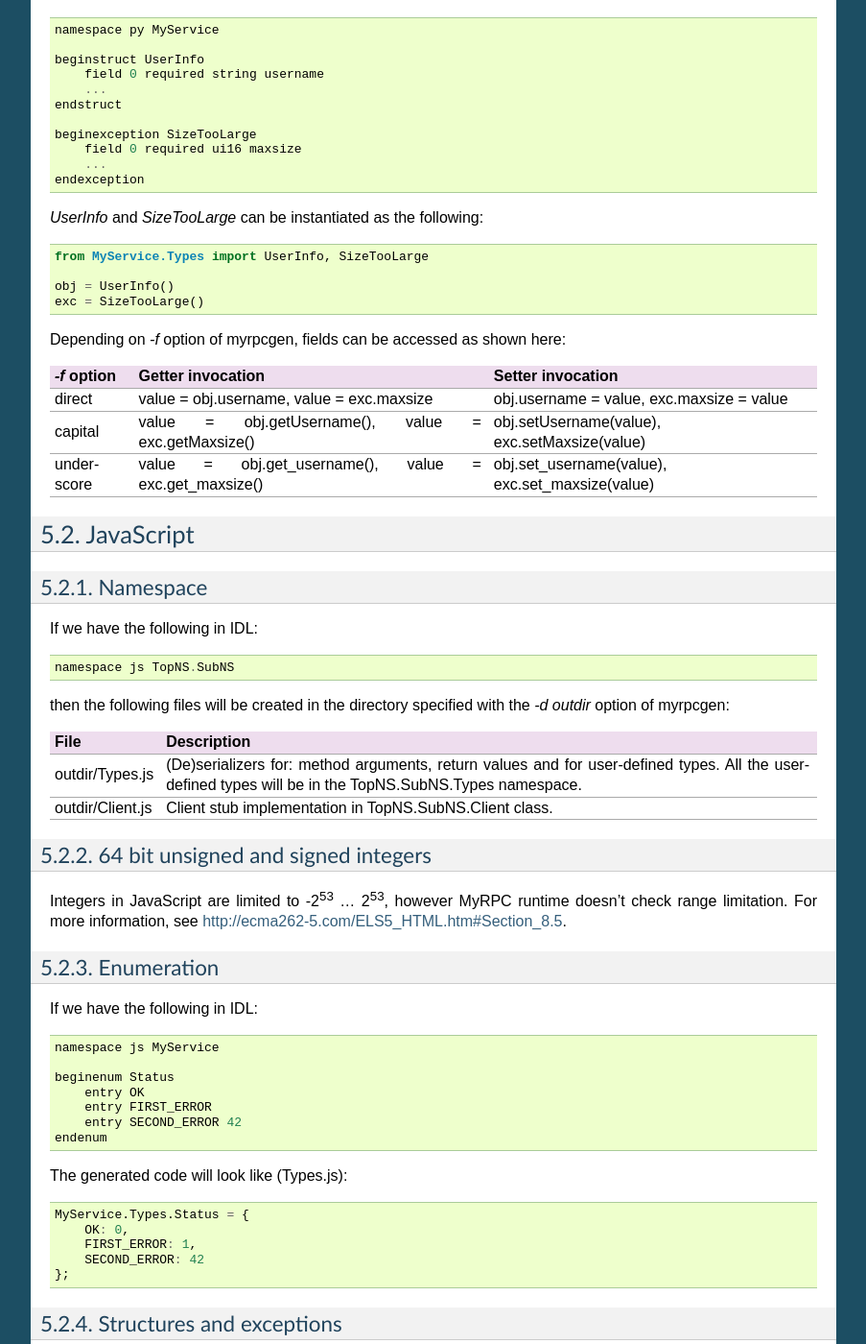
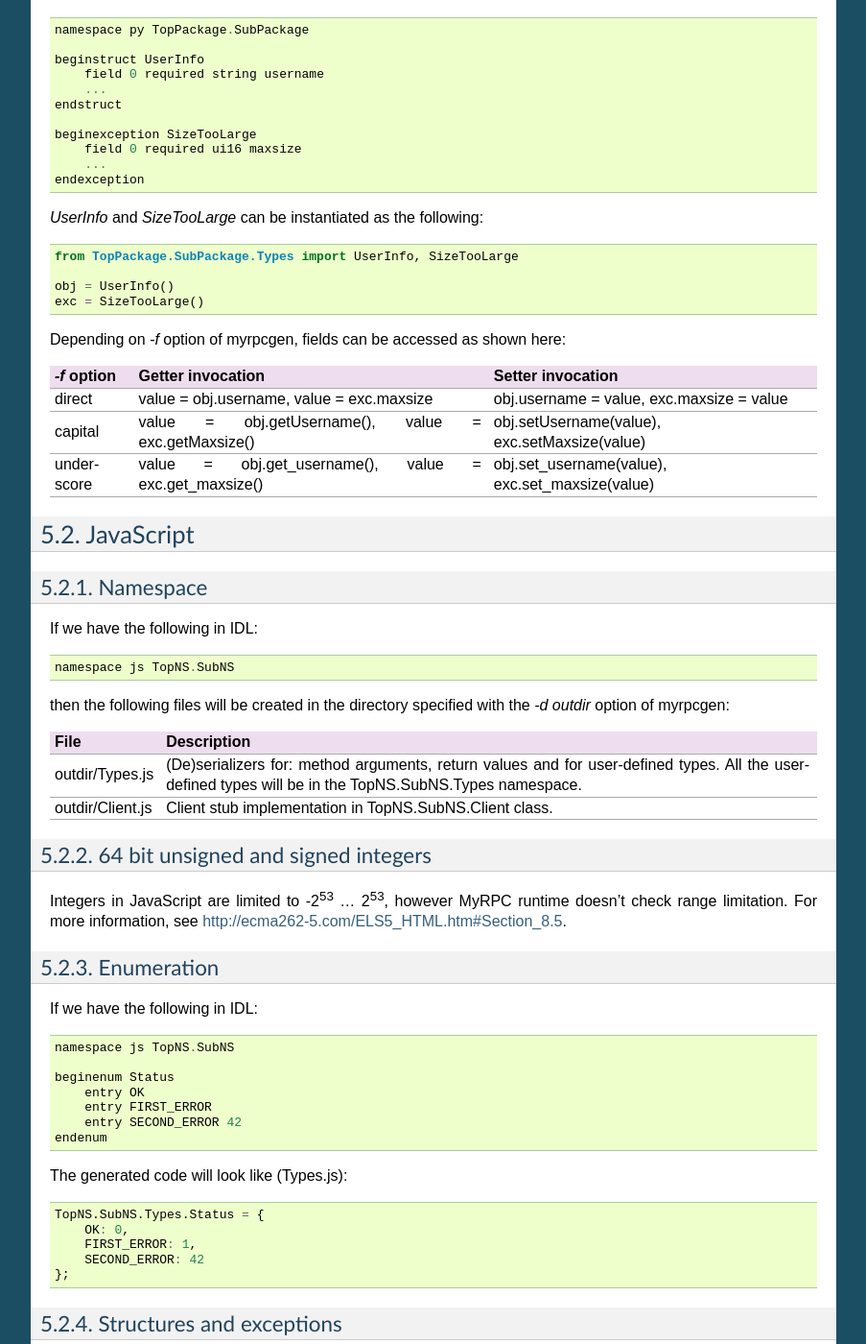
Before and after one commit to Python3pkg/MyRPC, a Sphinx documentation site: the page built from doc/generators.rst, in a window 1280 px wide and 1400 px high, scrolled down 993 px. Shown: the whole window at 96% size, without its empty margins (198-1101 px from the left). Built offline with Sphinx 7.4.7, drawn with Linux system fonts in a browser that asks for light colours; some of the changed text lies outside the part shown.

Commit message:
Doc update. Gallery example correction.

```diff
--- a/doc/generators.rst
+++ b/doc/generators.rst
@@ -1,5 +1,4 @@
-.. FIXME: add client/processor apis per lang
-.. FIXME: MyService -> TopPackage.SubPackage csere
+.. FIXME: Add client/processor API description per generator.
 
 .. _generators:
 
@@ -67,7 +66,7 @@ parent class, but structures don't have parent class.
 
 If we have the following in IDL::
 
-  namespace py MyService
+  namespace py TopPackage.SubPackage
 
   beginstruct UserInfo
       field 0 required string username
@@ -83,12 +82,12 @@ If we have the following in IDL::
 
 .. code-block:: py
 
-   from MyService.Types import UserInfo, SizeTooLarge
+   from TopPackage.SubPackage.Types import UserInfo, SizeTooLarge
 
    obj = UserInfo()
    exc = SizeTooLarge()
 
-.. FIXME: ref to myrpcgen tool doc
+.. FIXME: Ref to myrpcgen tool doc.
 
 Depending on *-f* option of myrpcgen, fields can be accessed as shown
 here:
@@ -143,7 +142,7 @@ Enumeration
 
 If we have the following in IDL::
 
-  namespace js MyService
+  namespace js TopNS.SubNS
 
   beginenum Status
       entry OK
@@ -155,7 +154,7 @@ The generated code will look like (Types.js):
 
 .. code-block:: js
 
-   MyService.Types.Status = {
+   TopNS.SubNS.Types.Status = {
        OK: 0,
        FIRST_ERROR: 1,
        SECOND_ERROR: 42
@@ -169,7 +168,7 @@ same.
 
 If we have the following in IDL::
 
-  namespace js MyService
+  namespace js TopNS.SubNS
 
   beginstruct UserInfo
       field 0 required string username
@@ -185,10 +184,10 @@ If we have the following in IDL::
 
 .. code-block:: js
 
-   var obj = new MyService.Types.UserInfo();
-   var exc = new MyService.Types.SizeTooLarge();
+   var obj = new TopNS.SubNS.Types.UserInfo();
+   var exc = new TopNS.SubNS.Types.SizeTooLarge();
 
-.. FIXME: ref to myrpcgen tool doc
+.. FIXME: Ref to myrpcgen tool doc.
 
 Depending on *-f* option of myrpcgen, fields can be accessed as shown
 here:
--- a/doc/idlintro.rst
+++ b/doc/idlintro.rst
@@ -2,9 +2,10 @@
 .. FIXME: create calculator.idl file
 .. FIXME: or any user-defined types: but not exceptions
 .. FIXME: check examples for syntax/myrpcgen invocation
-.. FIXME: check&read
+.. FIXME: check&read (idlintro + generators)
 .. FIXME: s
 .. FIXME: client/processor terminology cleanup
+.. FIXME: keyword bold, valtozo dolt?/filenames?
 
 IDL introduction
 ================
@@ -28,7 +29,7 @@ Explanation:
 * One *namespace* declaration is needed per target language we would like
   to generate code for.
 * *py* is the name of target language (in this case it is Python). In
-  MyRPC slang it is called generator. For available generators, see
+  MyRPC terminology it is called generator. For available generators, see
   :ref:`features-target`.
 * *CalculatorService* is the name of Python package where the
   generated files will go into. Actually, the interpretation of namespace
```
Also changed, not shown: 2 other files.
